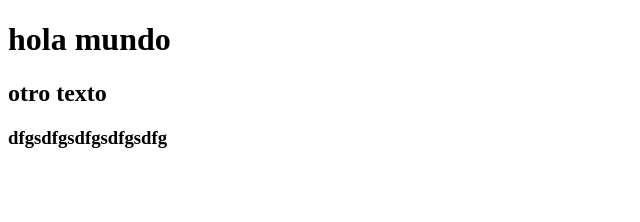
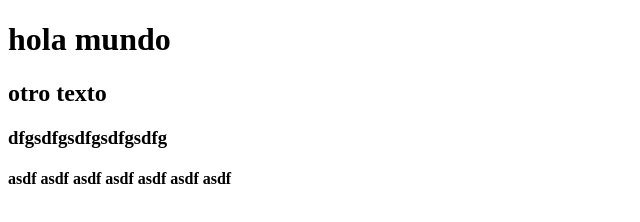
Before and after one commit to RoqueGlisci/mi_repo, a plain HTML site: page index.html in a window 1280 px wide. Shown: the whole page, without its empty margins (0-640 px from the left). Drawn offline with Linux system fonts and the light colour scheme.

Commit message:
prueba 2

```diff
--- a/index.html
+++ b/index.html
@@ -10,5 +10,6 @@
     <h1>hola mundo</h1>
     <h2>otro texto</h2>
     <h3>dfgsdfgsdfgsdfgsdfg</h3>
+    <h4>asdf asdf asdf asdf asdf asdf asdf</h4>
 </body>
 </html>
```
